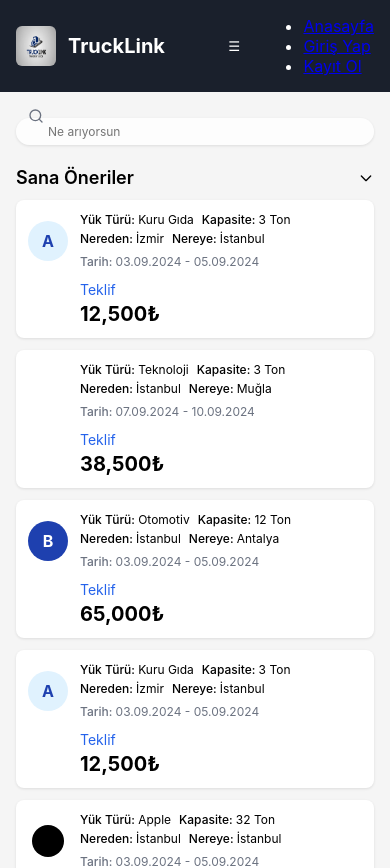
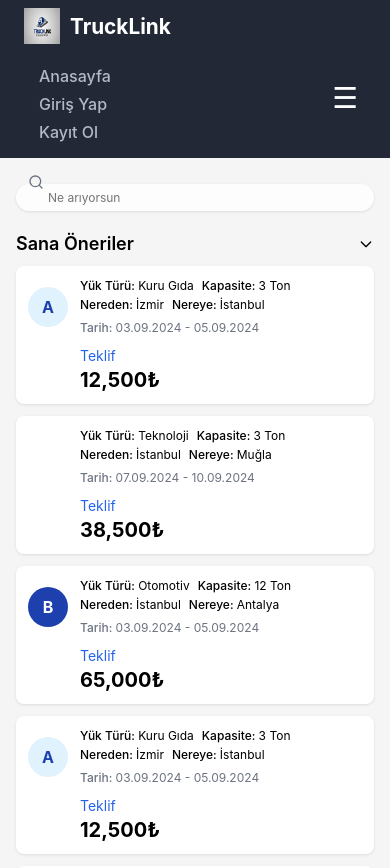
Before and after one commit to fatih045/graduation-project, a React (Vite) app: page /list in a window 390 px wide. Shown: the top 868 px of the page. Built offline with nearby package versions, Linux system fonts and the light colour scheme.

Commit message:
some Uı modifications and logout process made

```diff
--- a/src/App.tsx
+++ b/src/App.tsx
@@ -9,13 +9,13 @@ import AppRoutes from './routes/routes.tsx';
 import Header from './components/layout/Header.tsx';
 
 function App() {
-    const isLoggedIn = false;
+
   return (
       <>
         <div className="app-container">
           <main className="main-content">
-              <Header appName="TruckLink"  logoUrl={truckLogo} isLoggedIn={false} userName="fatih"/>
-              <AppRoutes isLoggedIn={isLoggedIn} />
+              <Header appName="TruckLink" logoUrl={truckLogo} />
+              <AppRoutes />
           </main>
             <Footer/>
         </div>
--- a/src/components/layout/Header.tsx
+++ b/src/components/layout/Header.tsx
@@ -14,56 +14,32 @@ const Header: React.FC<HeaderProps> = ({
     logoUrl = "/api/placeholder/48/48",
 }) => {
     const [isMenuOpen, setIsMenuOpen] = useState(false);
-    const [isProfileMenuOpen, setIsProfileMenuOpen] = useState(false);
-
     const user = useSelector((state: RootState) => state.auth.user);
     const isLoggedIn = !!user;
-    const userName = user?.userName || user?.email || "";
+    const userName = user?.email || user?.userName || "";
 
     const toggleMenu = () => {
         setIsMenuOpen(!isMenuOpen);
-    };
-
-    const toggleProfileMenu = () => {
-        setIsProfileMenuOpen(!isProfileMenuOpen);
     };
 
     return (
         <header className="header">
             <div className="container">
                 <div className="header-content">
-                    {/* Logo ve Uygulama Adı */}
                     <div className="logo-container">
-                        <a href="/" className="logo-link">
-                            <img
-                                src={logoUrl}
-                                alt={`${appName} logo`}
-                                className="logo"
-                            />
+                        <Link to="/" className="logo-link">
+                            <img src={logoUrl} alt={`${appName} logo`} className="logo" />
                             <h1 className="app-name">{appName}</h1>
-                        </a>
+                        </Link>
                     </div>
-
-                    {/* Mobil Menü Butonu */}
-                    <div className="mobile-menu-button">
-                        <button
-                            onClick={toggleMenu}
-                            className="menu-toggle"
-                        >
-                            ☰
-                        </button>
-                    </div>
-
-                    {/* Menü İçeriği */}
+                    <div className="header-right">
                         <nav className={`main-nav ${isMenuOpen ? 'open' : ''}`}>
                             <ul>
                                 <li><Link to="/">Anasayfa</Link></li>
-                            {/* Login durumuna göre gösterilecek menüler */}
                                 {isLoggedIn ? (
                                     <>
                                         <li><Link to="/profile">Profil</Link></li>
                                         <li><Link to="/logout">Çıkış</Link></li>
-                                    <li className="user-info">{userName}</li>
                                     </>
                                 ) : (
                                     <>
@@ -73,6 +49,17 @@ const Header: React.FC<HeaderProps> = ({
                                 )}
                             </ul>
                         </nav>
+                        {/* Kullanıcı adı sadece login ise göster */}
+                        {isLoggedIn && <span className="user-info">{userName}</span>}
+                        {/* Mobil menü butonu */}
+                        <button
+                            onClick={toggleMenu}
+                            className="menu-toggle"
+                            aria-label="Menüyü Aç/Kapat"
+                        >
+                            ☰
+                        </button>
+                    </div>
                 </div>
             </div>
         </header>
--- /dev/null
+++ b/src/pages/Logout.tsx
@@ -0,0 +1,43 @@
+import { useEffect } from "react";
+import { useDispatch } from "react-redux";
+import { logout } from "../features/user/authSlice";
+import { useNavigate } from "react-router-dom";
+import { motion } from "framer-motion";
+
+const Logout = () => {
+  const dispatch = useDispatch();
+  const navigate = useNavigate();
+
+  useEffect(() => {
+    dispatch(logout());
+    localStorage.removeItem("token");
+    const timeout = setTimeout(() => {
+      navigate("/login");
+    }, 2000);
+    return () => clearTimeout(timeout);
+  }, [dispatch, navigate]);
+
+  return (
+    <motion.div
+      className="logout-message"
+      initial={{ opacity: 0, scale: 0.8 }}
+      animate={{ opacity: 1, scale: 1 }}
+      transition={{ duration: 0.7 }}
+      style={{
+        display: "flex",
+        flexDirection: "column",
+        alignItems: "center",
+        justifyContent: "center",
+        minHeight: "60vh",
+        color: "#232837",
+        fontFamily: "inherit",
+      }}
+    >
+      <h2>Görüşmek üzere! 👋</h2>
+      <p>Başarıyla çıkış yaptınız. Sizi tekrar bekleriz.</p>
+      <p style={{ fontSize: "0.95rem", color: "#6b7280", marginTop: 12 }}>2 saniye içinde giriş sayfasına yönlendiriliyorsunuz...</p>
+    </motion.div>
+  );
+};
+
+export default Logout;
--- a/src/routes/routes.tsx
+++ b/src/routes/routes.tsx
@@ -5,16 +5,17 @@ import Register from "../pages/Register";
 import HomePage from "../pages/HomePage.tsx";
 import ShippingMarketplace from "../pages/ShippingMarketplace.tsx";
 import ConfirmEmail from "../pages/ConfirmEmail.tsx";
+import Logout from "../pages/Logout.tsx";
 
-
-const AppRoutes = ({ isLoggedIn } : {isLoggedIn: boolean}) => {
+const AppRoutes = () => {
     return (
         <Routes>
-            <Route path="/" element={<HomePage isLoggedIn={isLoggedIn} />} />
+            <Route path="/" element={<HomePage />} />
             <Route path="/login" element={<Login />} />
             <Route path="/register" element={<Register />} />
             <Route path="confirm-email" element={<ConfirmEmail />} />
             <Route path="/list" element={<ShippingMarketplace />} />
+            <Route path="/logout" element={<Logout />} />
         </Routes>
     );
 };
--- a/src/styles/Header.css
+++ b/src/styles/Header.css
@@ -1,41 +1,122 @@
-
 /* Header.css - Tam Versiyon */
 
 /* Temel Header Stilleri */
 .header {
-    background-color: #1a202c;
-    color: white;
-    box-shadow: 0 4px 6px -1px rgba(0, 0, 0, 0.1), 0 2px 4px -1px rgba(0, 0, 0, 0.06);
+  background: #232837;
+  color: #fff;
+  padding: 0.5rem 0;
+  box-shadow: 0 2px 8px rgba(0,0,0,0.04);
 }
 
 .container {
   max-width: 1200px;
   margin: 0 auto;
-    padding: 16px;
+  padding: 0 24px;
 }
 
 .header-content {
   display: flex;
   justify-content: space-between;
   align-items: center;
+  min-height: 60px;
 }
 
-/* Logo ve uygulama adı */
 .logo-container {
   display: flex;
   align-items: center;
 }
 
 .logo {
-    width: 40px;
-    height: 40px;
-    border-radius: 6px;
-    margin-right: 12px;
+  width: 36px;
+  height: 36px;
+  margin-right: 10px;
 }
 
 .app-name {
-    font-size: 1.25rem;
-    font-weight: 700;
+  font-size: 1.3rem;
+  font-weight: bold;
+  color: #fff;
+  margin: 0;
+}
+
+.header-right {
+  display: flex;
+  align-items: center;
+  gap: 24px;
+}
+
+.main-nav ul {
+  display: flex;
+  gap: 18px;
+  list-style: none;
+  margin: 0;
+  padding: 0;
+}
+
+.main-nav ul li a {
+  color: #b3b8c7;
+  text-decoration: none;
+  font-weight: 500;
+  transition: color 0.2s, box-shadow 0.2s, border 0.2s;
+  padding: 6px 14px;
+  border-radius: 8px;
+  border: 1.5px solid transparent;
+  box-shadow: none;
+}
+
+.main-nav ul li a:hover, .main-nav ul li a:focus {
+  color: #fff;
+  border: 1.5px solid #3b82f6;
+  box-shadow: 0 2px 8px rgba(59,130,246,0.08);
+  background: rgba(59,130,246,0.08);
+  outline: none;
+}
+
+.user-info {
+  font-weight: 500;
+  color: #fff;
+  margin-left: 12px;
+  background: #31364a;
+  border-radius: 16px;
+  padding: 4px 14px;
+  font-size: 0.97rem;
+}
+
+.menu-toggle {
+  display: none;
+  margin-left: 18px;
+  background: none;
+  border: none;
+  color: #fff;
+  font-size: 1.8rem;
+  cursor: pointer;
+}
+
+/* Responsive */
+@media (max-width: 700px) {
+  .header-content {
+    flex-direction: column;
+    align-items: flex-start;
+    min-height: auto;
+  }
+  .header-right {
+    width: 100%;
+    justify-content: flex-end;
+  }
+  .main-nav ul {
+    flex-direction: column;
+    gap: 8px;
+    background: #232837;
+    padding: 14px 0 8px 0;
+    border-radius: 10px;
+    margin-top: 8px;
+  }
+  .main-nav {
+    width: 100%;
+  }
+  .menu-toggle {
+    display: block;
+  }
 }
 
 /* Logo bağlantısı */
```
Lines whose indentation alone changed are shown as unchanged.
